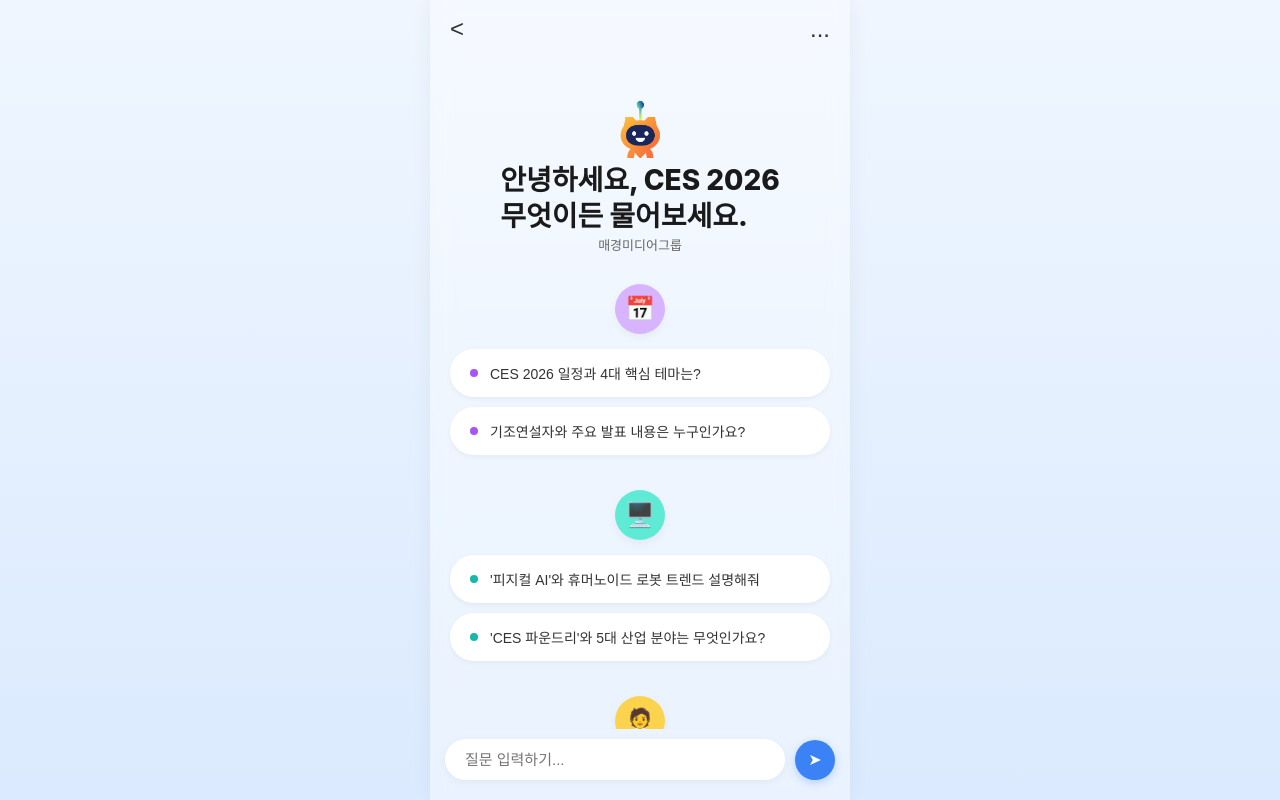
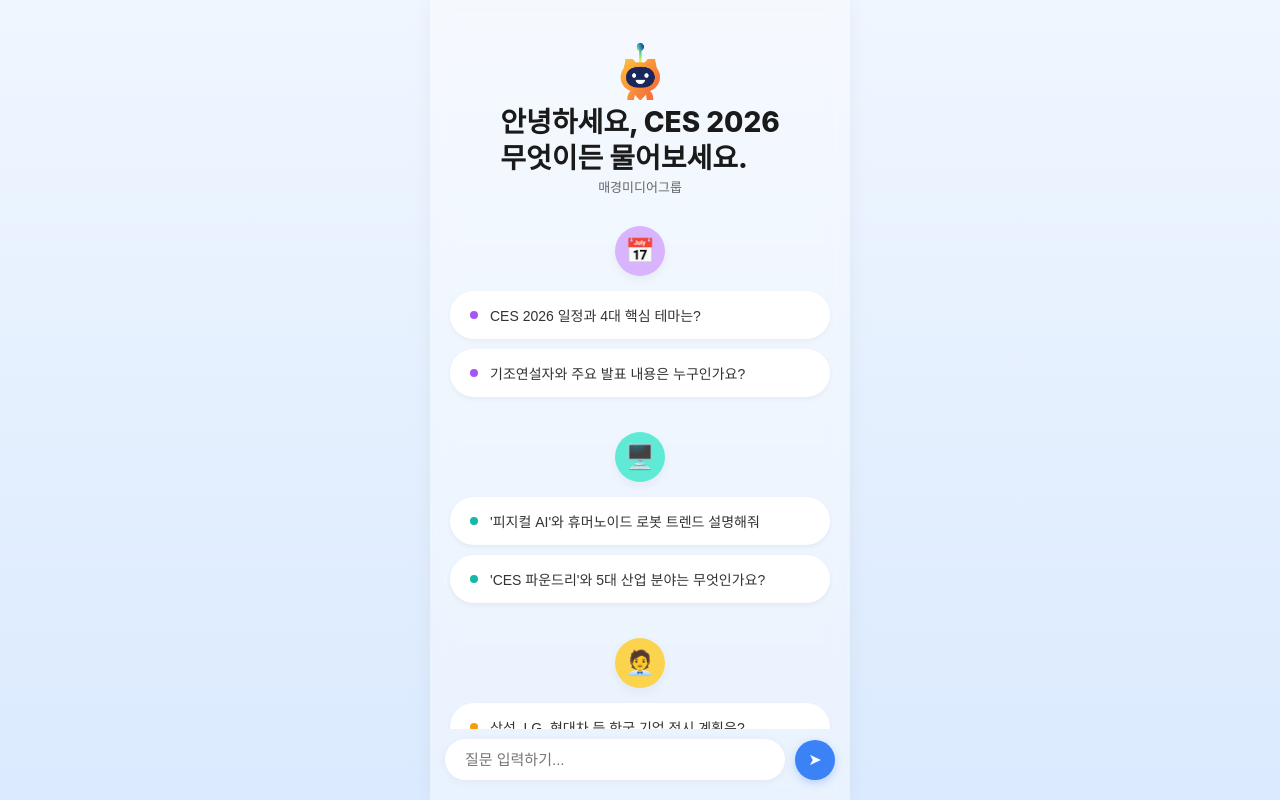
Before and after one commit to DrFirstLee/chatbot_webUII, a plain HTML site: page index.html in a window 1280 px wide. Drawn offline with Linux system fonts and the light colour scheme.

Commit message:
design change update height

```diff
--- a/index.html
+++ b/index.html
@@ -8,10 +8,10 @@
 </head>
 <body>
     <div class="chatbot-container">
-        <header class="chat-header">
+        <!-- <header class="chat-header">
             <button class="back-arrow"><</button>
             <div class="header-spacer"></div> <button class="more-options">...</button>
-        </header>
+        </header> -->
 
         <div class="chat-body" id="chat-body">
             <div id="landing-view" class="landing-view">
--- a/style.css
+++ b/style.css
@@ -5,21 +5,35 @@
     padding: 0;
 }
 
+/* 1. html, body 스타일 수정 (가장 중요) */
+html, body {
+    width: 100%;
+    height: 100%; /* 100vh 대신 100% 권장 (모바일 주소창 이슈 방지) */
+    margin: 0;
+    padding: 0;
+    overflow: hidden; /* 전체 페이지 스크롤 방지 */
+}
+
 body {
     font-family: -apple-system, BlinkMacSystemFont, "Segoe UI", Roboto, Helvetica, Arial, sans-serif;
-    /* 요청하신 연한 하늘색 그라데이션 배경 */
+    /* 배경 설정 유지 */
     background: linear-gradient(180deg, #eff6ff 0%, #dbeafe 100%);
+
+    /* 화면 중앙 정렬을 위한 Flex 설정 */
     display: flex;
     justify-content: center;
-    height: 100vh;
-    overflow: hidden;
+    align-items: center; /* 수직 중앙 정렬 */
 }
 
+
+/* 2. chatbot-container 높이 수정 */
 .chatbot-container {
     width: 100%;
     max-width: 420px;
+
+    /* 높이를 100%로 설정하여 부모(body) 높이를 꽉 채움 */
     height: 100%;
-    /* 컨테이너 배경을 투명하게 하여 body의 그라데이션이 보이게 하거나, 흰색 반투명 처리 */
+
     background: rgba(255, 255, 255, 0.4);
     backdrop-filter: blur(10px);
     display: flex;
```
